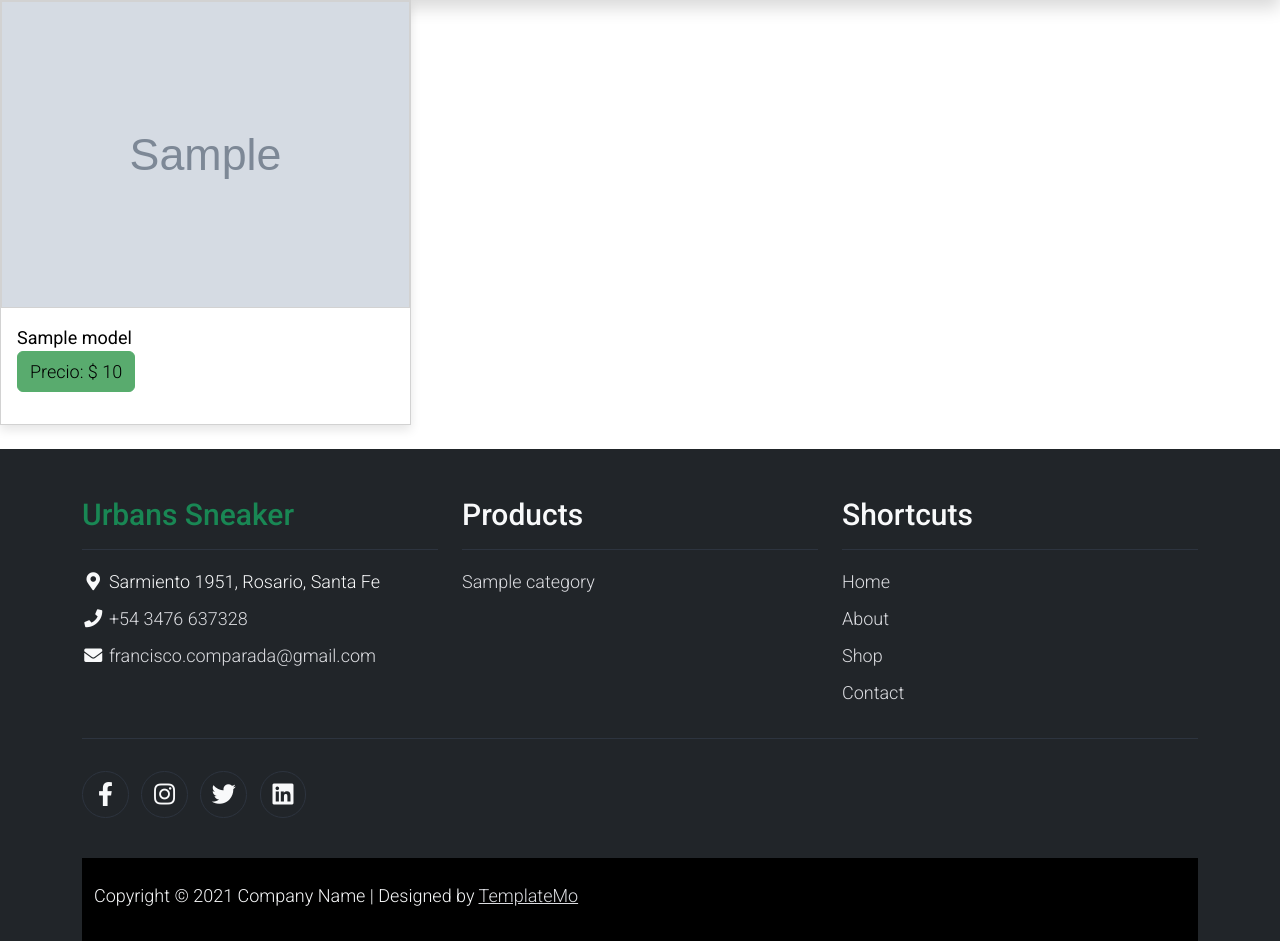
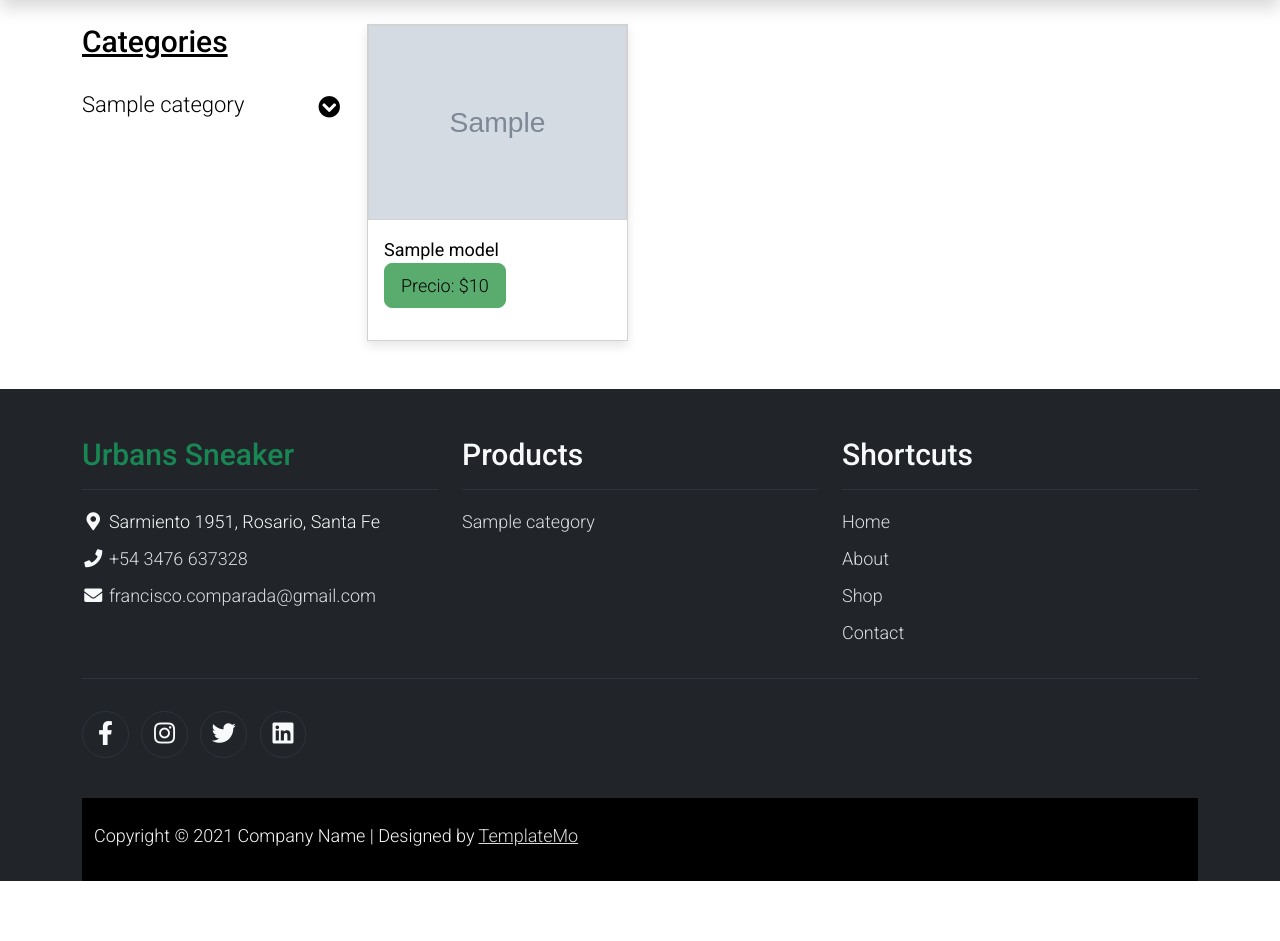
Before and after one commit to Francisco-Comparada/ProyectoFinal-CoderHouse-Comparada, a Django app: template Urbans_Sneakers/templates/Productos/search_products.html in a window 1280 px wide. Shown: the part 109-1050 px from the top of the page. After the commit the page ends 990 px from the top, so only its background shows below. Run offline with Django 4.2, Linux system fonts and the light colour scheme; the template is opened without the code that fills it: most values are stand-ins (such as "Sample title", 1, 10 or a date in 2020); grey boxes marked "Sample" are stand-in pictures; some libraries are stand-ins or nearby versions.

Commit message:
estetica search.html

```diff
--- a/Urbans_Sneakers/templates/Productos/search_products.html
+++ b/Urbans_Sneakers/templates/Productos/search_products.html
@@ -1,22 +1,62 @@
+
+<!DOCTYPE html>
+<html lang="en">
+
+
     {% extends 'General/base.html' %}
+
+
+
+<body>
 
     {% block base %}
     {% load static %}
+    <!-- Start Content -->
+    <div class="container py-4">
+        <div class="row">
+            <div class="col-lg-3">
+               <a href="/shop"class="h2 pb-4"style="color: black"><h1 class="h2 pb-4" style="color: black">Categories</h1></a>
+                {% if id_category %}
+                                {% for categoria in id_category %}
+                <ul class="list-unstyled templatemo-accordion">
+                    <li class="pb-3">
+                        <a class="collapsed d-flex justify-content-between h3 text-decoration-none" href="/Productos/Shop_Category/{{categoria.id}}">
+                            {{categoria.category}}
+                            <i class="fa fa-fw fa-chevron-circle-down mt-1"></i>
+                        </a>
+                        {% for sub_category in id_sub_category %}
+                            {% if sub_category.category_id == categoria.id %}
+                        <ul class="collapse show list-unstyled pl-3">
+                            <li><a class="text-decoration-none" href="/Productos/Shop_sub_Category/{{sub_category.id}}">{{sub_category.sub_category}}</a></li>
+                        </ul>
+                        {% endif %}
+                        {% endfor %}
+
+                    </li>
+                </ul>
+                {% endfor%}
+                {% endif %}
+            </div>
+            <div class="col-lg-9">
+                <div class="row">
+                    {% if products %}
                     {% for product in products %}
-    <div class="row">
                     <div class="col-md-4">
                         <div class="card mb-4 product-wap rounded-0">
+                            {% if product.img  %}
                                 <div class="card rounded-0">
-                    {% if product.img %}
-                    <a href="/Productos/Shop_single/{{product.id}}"><img class="card-img rounded-0 img-fluid" src= '{{ product.img.url }}' alt='imagen de producto {{product.model}}'></a>
+                                    <a href="/Productos/Shop_single/{{product.id}}"><img class="card-img rounded-0 " src='{{ product.img.url }}'></a>
+                                </div>
                             {% else %}
-                    <a href="/Productos/Shop_single/{{product.id}}"><img class="card-img rounded-0 img-fluid" src= '{% static "img/default.png" %}' alt='imagen de producto {{product.model}}'></a>
+                            <div class="card rounded-0">
+                                <a href="/Productos/Shop_single/{{product.id}}"><img class="card-img rounded-0 " src='{% static "img/default.png" %}'></a>
+                            </div>
                             {% endif %}
-                </div>
                             <div class="card-body">
                                 <a href="/Productos/Shop_single/{{product.id}}" class="h3 text-decoration-none"><strong>{{product.model}}</strong></a>
-                    <ul class="w-100 list-unstyled d-flex justify-content-between mb-0">
-                        <p class="text-center"><a href="/Productos/Shop_single/{{product.id}}" class="btn btn-success">Precio: $ {{product.price}}</a></p>
+                                <ul class="w-100 list-unstyled d-flex justify-content-between mb-0 ">
+                                    <p class="text-center"><a href="/Productos/Shop_single/{{product.id}}" class="btn btn-success btn-lg">Precio: ${{product.price}}</a>
+
                                     <li class="pt-2">
                                         <span class="product-color-dot color-dot-red float-left rounded-circle ml-1"></span>
                                         <span class="product-color-dot color-dot-blue float-left rounded-circle ml-1"></span>
@@ -25,9 +65,20 @@
                                         <span class="product-color-dot color-dot-green float-left rounded-circle ml-1"></span>
                                     </li>
                                 </ul>
+
+
+                            </div>
+                        </div>
+                    </div>
+                    {% endfor %}
+                    {% else %}
+                    <h4> No hay resultados que coicidan con su busqueda  </h4>
+                    {% endif %}
                 </div>
             </div>
         </div>
     </div>
-    {% endfor %}
+</body>
+<!-- End Content -->
 {% endblock %}
+</html>
```
Lines whose indentation alone changed are shown as unchanged.
